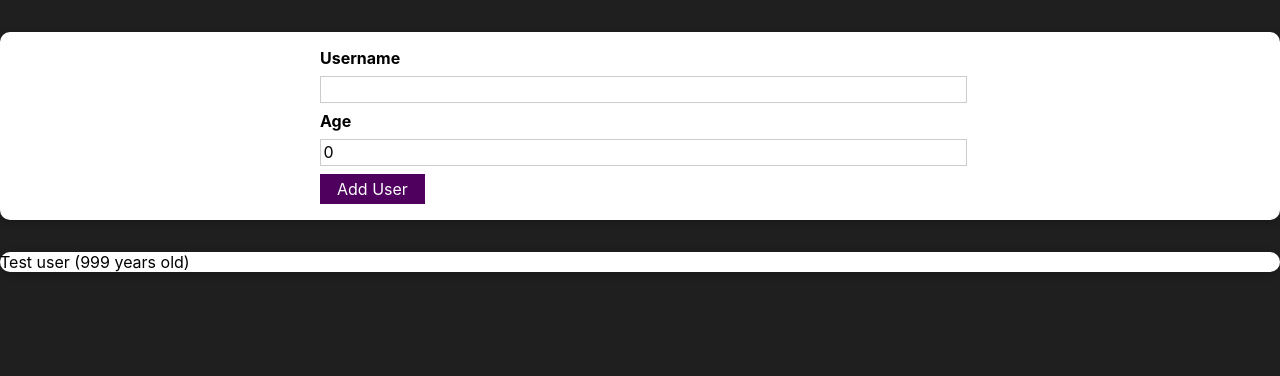
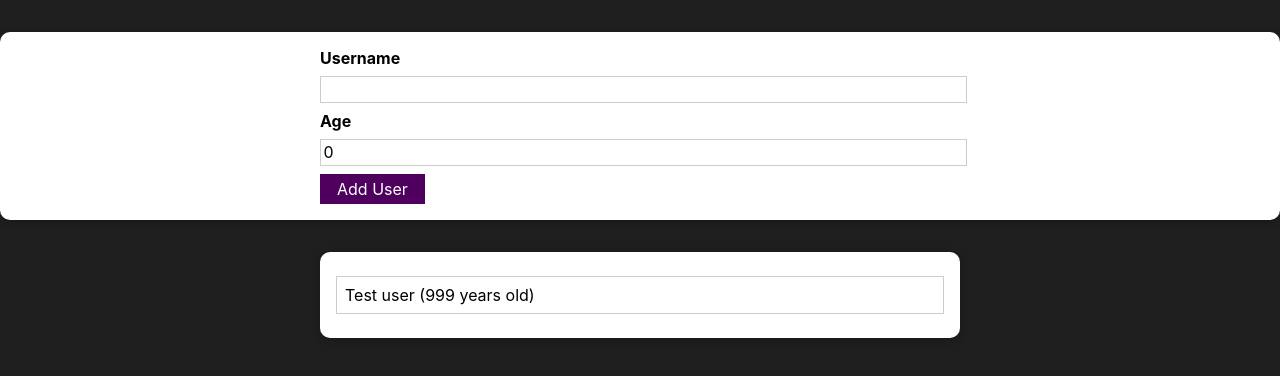
Before and after one commit to pelu97/react-example, a React (Create React App) app: page / in a window 1280 px wide. Shown: the top 376 px of the page. Built offline with nearby package versions, Linux system fonts and the light colour scheme; the HTML template or start-up script is replaced by a standard one.

Commit message:
Improved and added CSS to users list

```diff
--- a/src/components/User/UserItem.tsx
+++ b/src/components/User/UserItem.tsx
@@ -8,9 +8,9 @@
 
 function UserItem(props: UserItemProps){
     return (
-        <div>
+        <li>
             {`${props.user.username} (${props.user.age} years old)`}
-        </div>
+        </li>
     );
 }
 
--- /dev/null
+++ b/src/components/User/UserList.module.css
@@ -0,0 +1,16 @@
+.users {
+  margin: 2rem auto;
+  width: 90%;
+  max-width: 40rem;
+}
+
+.users ul {
+  list-style: none;
+  padding: 1rem;
+}
+
+.users li {
+  border: 1px solid #ccc;
+  margin: 0.5rem 0;
+  padding: 0.5rem;
+}
--- a/src/components/User/UserList.tsx
+++ b/src/components/User/UserList.tsx
@@ -2,6 +2,8 @@
 
 import UserItem from "./UserItem";
 import Card from "../Ui/Card";
+
+import classes from "./UserList.module.css";
 
 
 interface UserListProps{
@@ -11,10 +13,12 @@
 
 function UserList(props: UserListProps){
     return (
-        <Card>
-            {props.users.map((user) => {
-                return <UserItem user={user} key={user.id}/>
-            })}
+        <Card className={classes.users}>
+            <ul>
+                {props.users.map((user) => {
+                    return <UserItem user={user} key={user.id}/>
+                })}
+            </ul>
         </Card>
     );
 }
```
